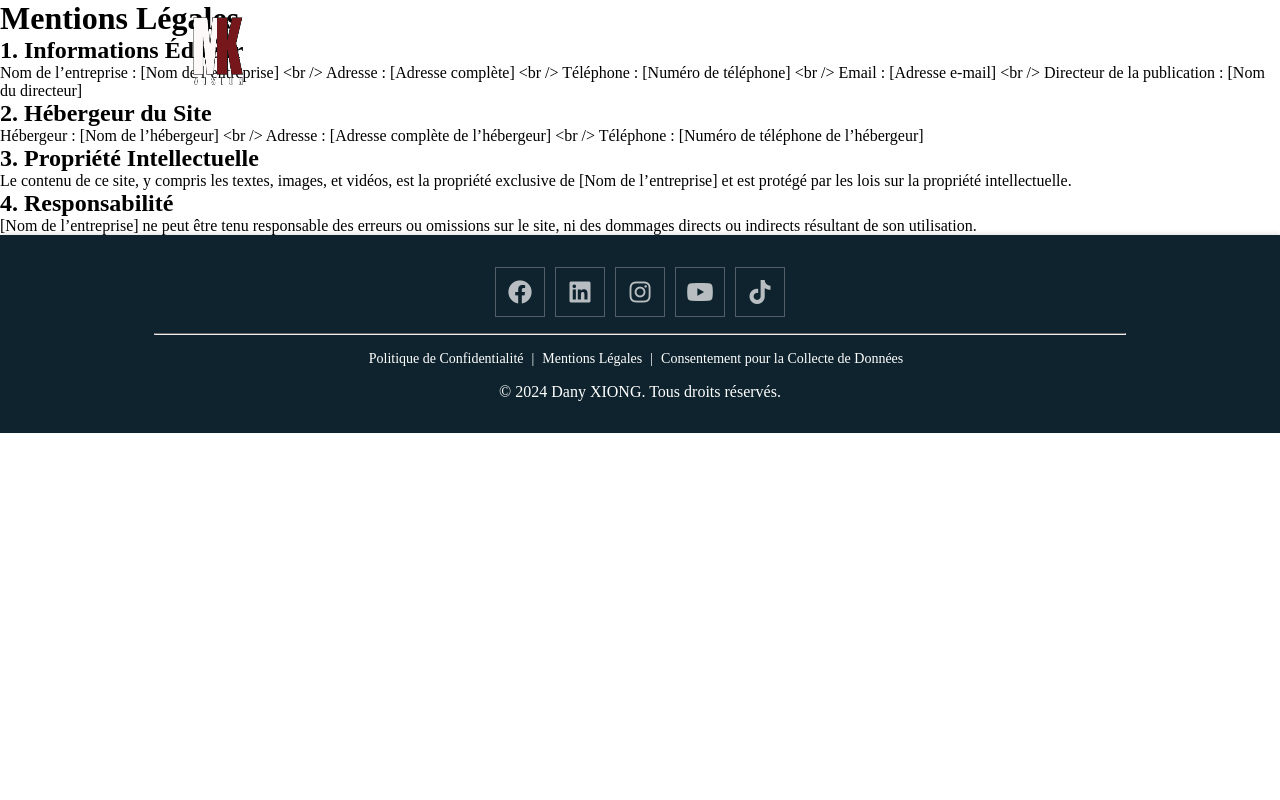
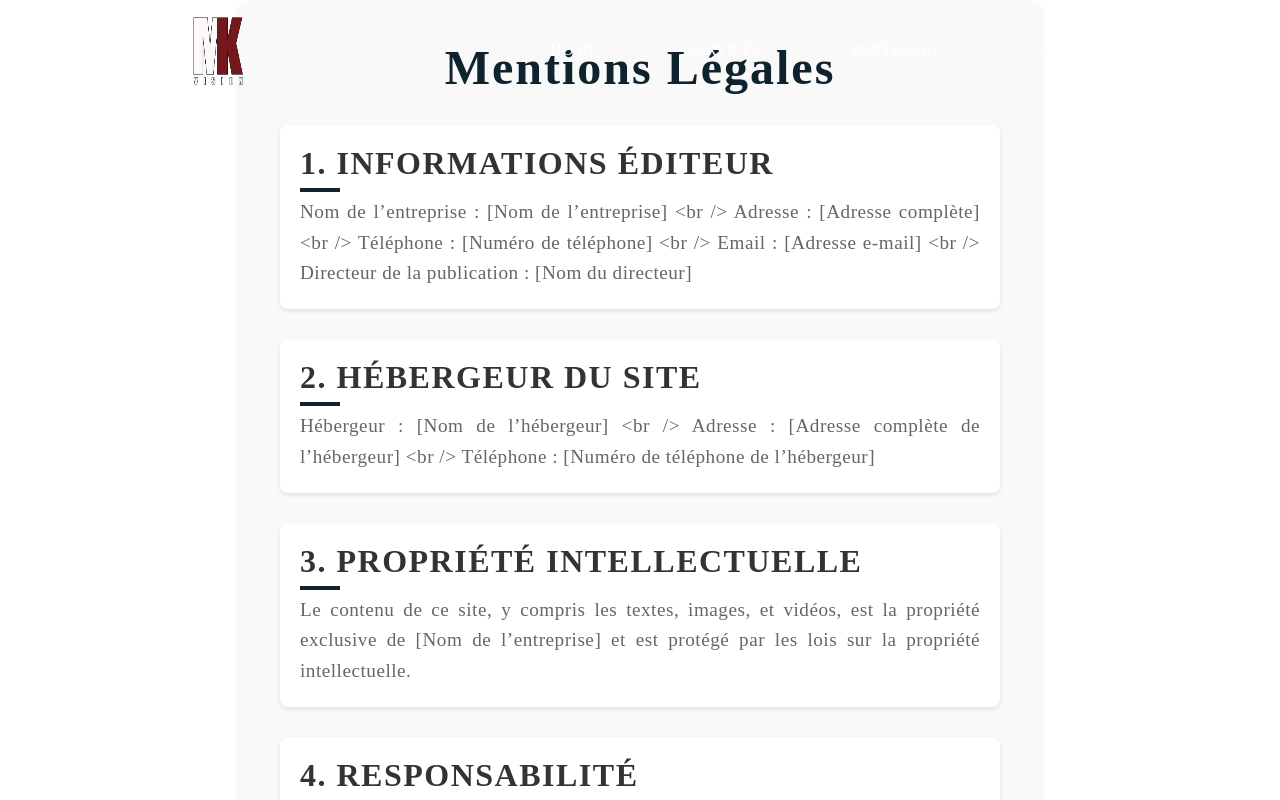
Before and after one commit to Ekkylibre/makey_siong, a Next.js app: page /legal-notice in a window 1280 px wide. Shown: the top 800 px of the page. Built offline with nearby package versions, Linux system fonts and the light colour scheme.

Commit message:
💄 Components > LegalTemplate > Add style

```diff
--- a/src/app/components/LegalTemplate.tsx
+++ b/src/app/components/LegalTemplate.tsx
@@ -1,4 +1,6 @@
 import React from "react";
+import styled from "styled-components";
+import { colors } from "../theme";
 
 type PageSection = {
   title: string;
@@ -12,16 +14,74 @@ type PageProps = {
 
 const LegalTemplate: React.FC<PageProps> = ({ pageTitle, sections }) => {
   return (
-    <>
-      <h1>{pageTitle}</h1>
+    <Container>
+      <Title>{pageTitle}</Title>
       {sections.map((section, index) => (
-        <div key={index}>
-          <h2>{section.title}</h2>
-          <p>{section.content}</p>
-        </div>
+        <Section key={index}>
+          <SectionTitle>{section.title}</SectionTitle>
+          <Content>{section.content}</Content>
+        </Section>
       ))}
-    </>
+    </Container>
   );
 };
 
 export default LegalTemplate;
+
+// Styled components
+const Container = styled.div`
+  padding: 40px;
+  max-width: 800px;
+  margin: auto;
+  background-color: #f9f9f9;
+  border-radius: 10px;
+  box-shadow: 0 4px 8px rgba(0, 0, 0, 0.1);
+`;
+
+const Title = styled.h1`
+  font-size: 3rem;
+  color: ${colors.primary};
+  text-align: center;
+  margin-bottom: 30px;
+  letter-spacing: 2px;
+`;
+
+const Section = styled.div`
+  margin-bottom: 30px;
+  padding: 20px;
+  background-color: #ffffff;
+  border-radius: 8px;
+  box-shadow: 0 2px 4px rgba(0, 0, 0, 0.1);
+`;
+
+const SectionTitle = styled.h2`
+  font-size: 2rem;
+  color: #333;
+  margin-bottom: 15px;
+  text-transform: uppercase;
+  letter-spacing: 1.5px;
+  position: relative;
+
+  &::before {
+    content: "";
+    width: 40px;
+    height: 4px;
+    background-color: ${colors.primary};
+    position: absolute;
+    bottom: -10px;
+    left: 0;
+  }
+`;
+
+const Content = styled.p`
+  font-size: 1.2rem;
+  color: #666;
+  line-height: 1.6;
+  text-align: justify;
+  letter-spacing: 0.5px;
+  transition: color 0.3s ease;
+
+  &:hover {
+    color: #000;
+  }
+`;
```
